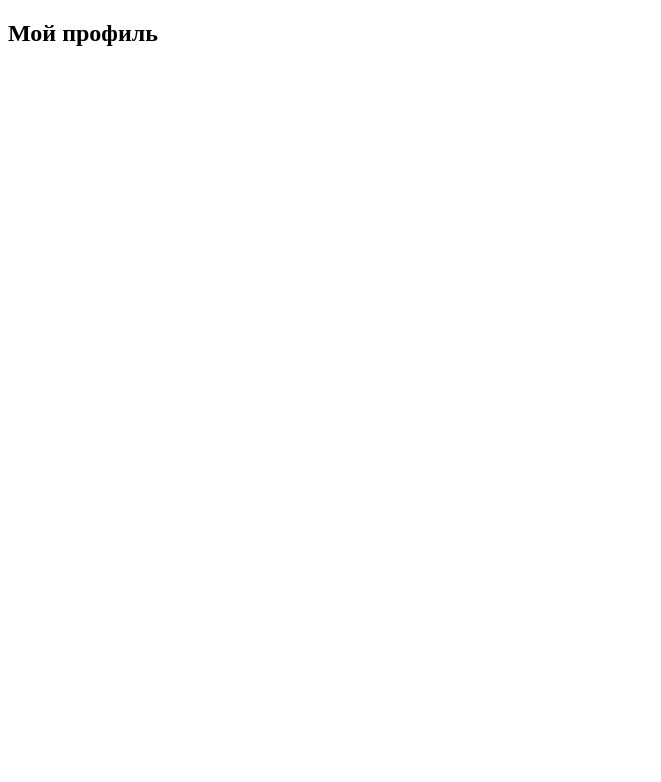
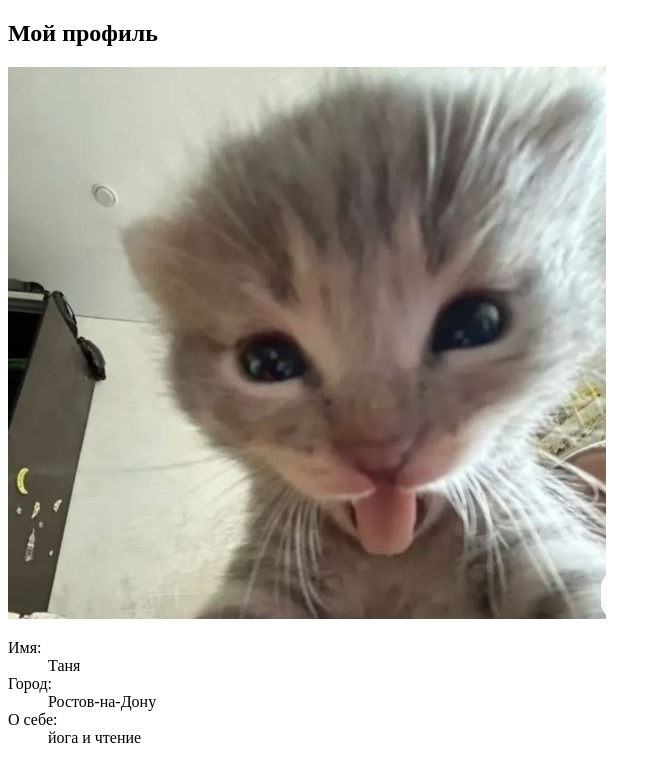
Before and after one commit to tatianapudow/HTML-CSS, a plain HTML site: page profile.html in a window 1280 px wide. Shown: the whole page, without its empty margins (0-661 px from the left). Drawn offline with Linux system fonts and the light colour scheme.

Commit message:
добавила в профиль информацию о пользователе

```diff
--- a/profile.html
+++ b/profile.html
@@ -8,7 +8,12 @@
 <body>
     <div>
         <h2>Мой профиль</h2>
-        <img
+        <img src="/images/878fb8e69f88b0449ba794be67643593.jpg" alt="котик"/>
+        <dl>
+            <dt>Имя:</dt><dd>Таня</dd>
+            <dt>Город:</dt><dd>Ростов-на-Дону</dd>
+            <dt>О себе:</dt><dd>йога и чтение</dd>
+        </dl>
     </div>
 
 </body>
```
